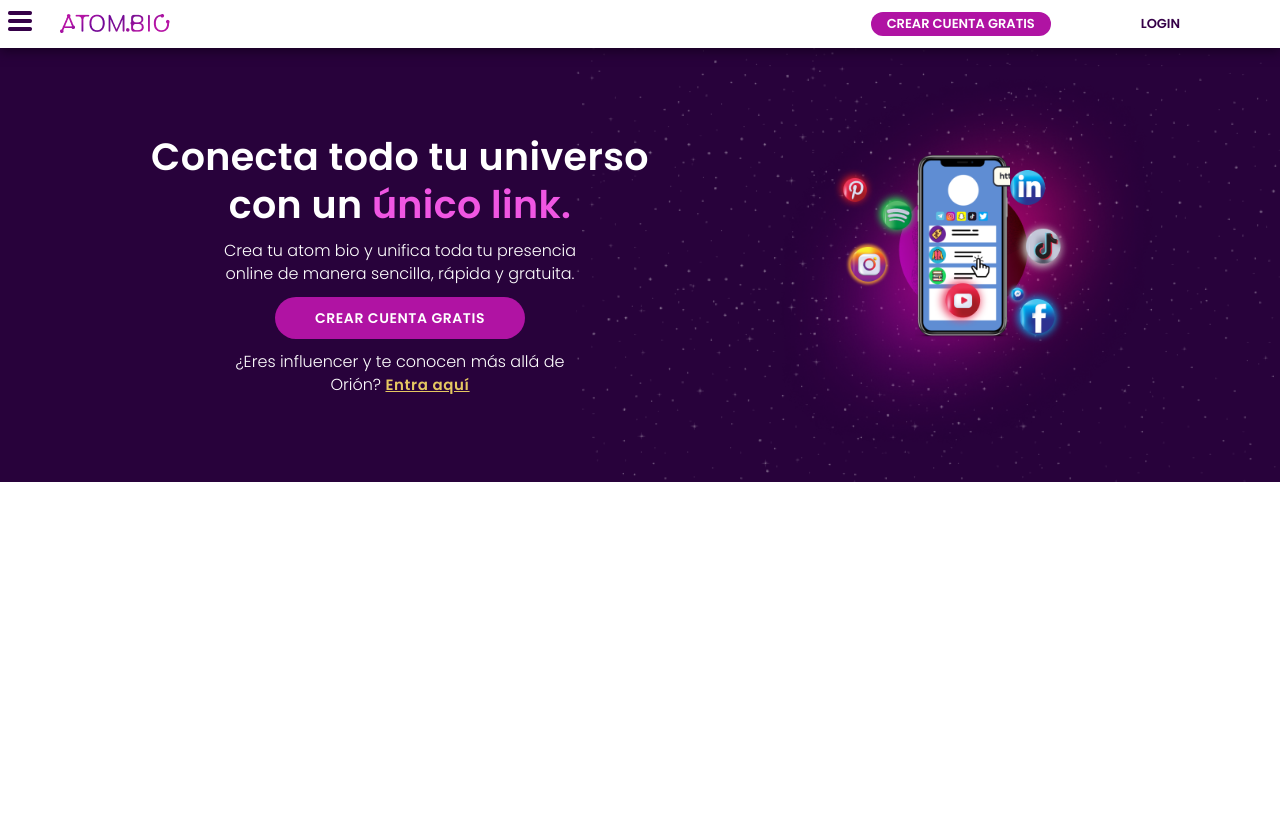
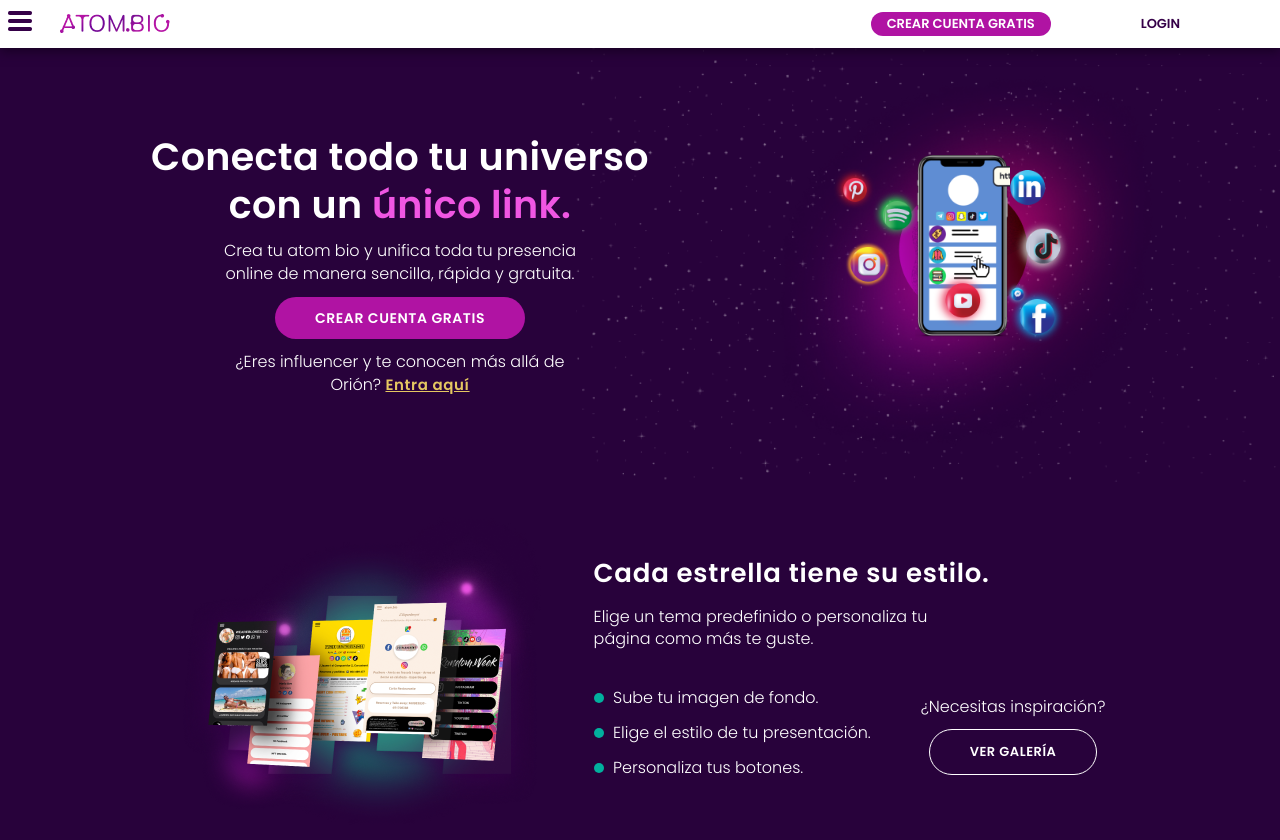
Before and after one commit to Hafizbali315/AtomBio, a React (Create React App) app: page / in a window 1280 px wide. Shown: the top 840 px of the page. Before the commit the page ends 800 px from the top, so only its background shows below. Built offline with nearby package versions, Linux system fonts and the light colour scheme.

Commit message:
See Gallery Section

```diff
--- a/src/App.js
+++ b/src/App.js
@@ -1,11 +1,13 @@
 import Navbar from './components/Navbar'
 import CreateAccountSection from './components/CreateAccountSection'
+import SeeGallerySection from './components/SeeGallerySection'
 
 function App() {
 	return (
 		<div className="App">
 			<Navbar />
 			<CreateAccountSection /> {/* Section 1 */}
+			<SeeGallerySection /> {/* Section 2 */}
 		</div>
 	)
 }
--- /dev/null
+++ b/src/components/SeeGallerySection.js
@@ -0,0 +1,43 @@
+import Image2 from '../assets/Image2.png'
+import { BsCircleFill } from 'react-icons/bs'
+
+const SeeGallerySection = () => {
+	return (
+		<div className="gallery_section">
+			<div className="left">
+				<div className="img_container">
+					<img src={Image2} alt="Image2" />
+				</div>
+			</div>
+			<div className="right">
+				<h2>Cada estrella tiene su estilo.</h2>
+				<p>
+					Elige un tema predefinido o personaliza tu
+					<br />
+					página como más te guste.
+				</p>
+
+				<div className="points_row">
+					<ul className="left">
+						<li>
+							<BsCircleFill className="icon" /> <span>Sube tu imagen de fondo.</span>
+						</li>
+						<li>
+							<BsCircleFill className="icon" /> <span>Elige el estilo de tu presentación.</span>
+						</li>
+						<li>
+							<BsCircleFill className="icon" /> <span>Personaliza tus botones.</span>
+						</li>
+					</ul>
+
+					<div className="right">
+						<p>¿Necesitas inspiración?</p>
+						<button>Ver galería</button>
+					</div>
+				</div>
+			</div>
+		</div>
+	)
+}
+
+export default SeeGallerySection
--- a/src/styles/components/_Navbar.scss
+++ b/src/styles/components/_Navbar.scss
@@ -8,7 +8,7 @@
 	padding-right: 100px;
 	position: fixed;
 	top: 0;
-	z-index: 9;
+	z-index: 99;
 	width: 100%;
 
 	.left {
--- /dev/null
+++ b/src/styles/components/_SeeGallerySection.scss
@@ -0,0 +1,126 @@
+.gallery_section {
+	display: flex;
+	align-items: center;
+	justify-content: center;
+	gap: 40px;
+	padding: 20px 0;
+
+	.right {
+		h2 {
+			font-weight: 600;
+			font-size: 26px;
+			line-height: 130%;
+			letter-spacing: 0.03em;
+			color: #ffffff;
+		}
+
+		p {
+			margin-top: 15px;
+			font-weight: 300;
+			font-size: 16px;
+			line-height: 140%;
+			color: #ffffff;
+		}
+
+		.points_row {
+			margin-top: 25px;
+			gap: 50px;
+			display: flex;
+			align-items: center;
+			justify-content: center;
+
+			ul {
+				list-style: none;
+				color: #fff;
+
+				li {
+					font-weight: 300;
+					font-size: 16px;
+					margin-top: 10px;
+
+					.icon {
+						font-size: 10px;
+						color: #02b09e;
+					}
+
+					span {
+						margin-left: 5px;
+					}
+				}
+			}
+
+			.right {
+				text-align: center;
+				p {
+					color: #ffffff;
+					font-weight: 300;
+					font-size: 16px;
+				}
+
+				button {
+					font-weight: 600;
+					font-size: 13px;
+					letter-spacing: 0.04em;
+					text-transform: uppercase;
+					background: transparent;
+					border: 1px solid #ffffff;
+					border-radius: 48px;
+					padding: 12px 40px;
+					color: #ffffff;
+					margin-top: 10px;
+				}
+			}
+		}
+	}
+}
+
+@include tablet-screen {
+	.gallery_section {
+		flex-direction: column-reverse;
+		gap: 20px;
+		padding: 50px 20px;
+		text-align: center;
+
+		.right {
+			h2 {
+				font-size: 24px;
+			}
+
+			p {
+				margin-top: 12px;
+				font-weight: 300;
+				font-size: 14px;
+			}
+
+			.points_row {
+				margin-top: 20px;
+				gap: 20px;
+				flex-direction: column;
+
+				ul {
+					li {
+						font-size: 14px;
+						margin-top: 8px;
+						text-align: left;
+
+						span {
+							margin-left: 5px;
+						}
+					}
+				}
+
+				.right {
+					text-align: center;
+					p {
+						font-size: 14px;
+					}
+
+					button {
+						padding: 10px 40px;
+						margin-top: 10px;
+					}
+				}
+			}
+		}
+	}
+}
--- a/src/styles/components/_components.scss
+++ b/src/styles/components/_components.scss
@@ -1,2 +1,3 @@
 @import './Navbar';
 @import './CreateAccountSection';
+@import './SeeGallerySection';
```
